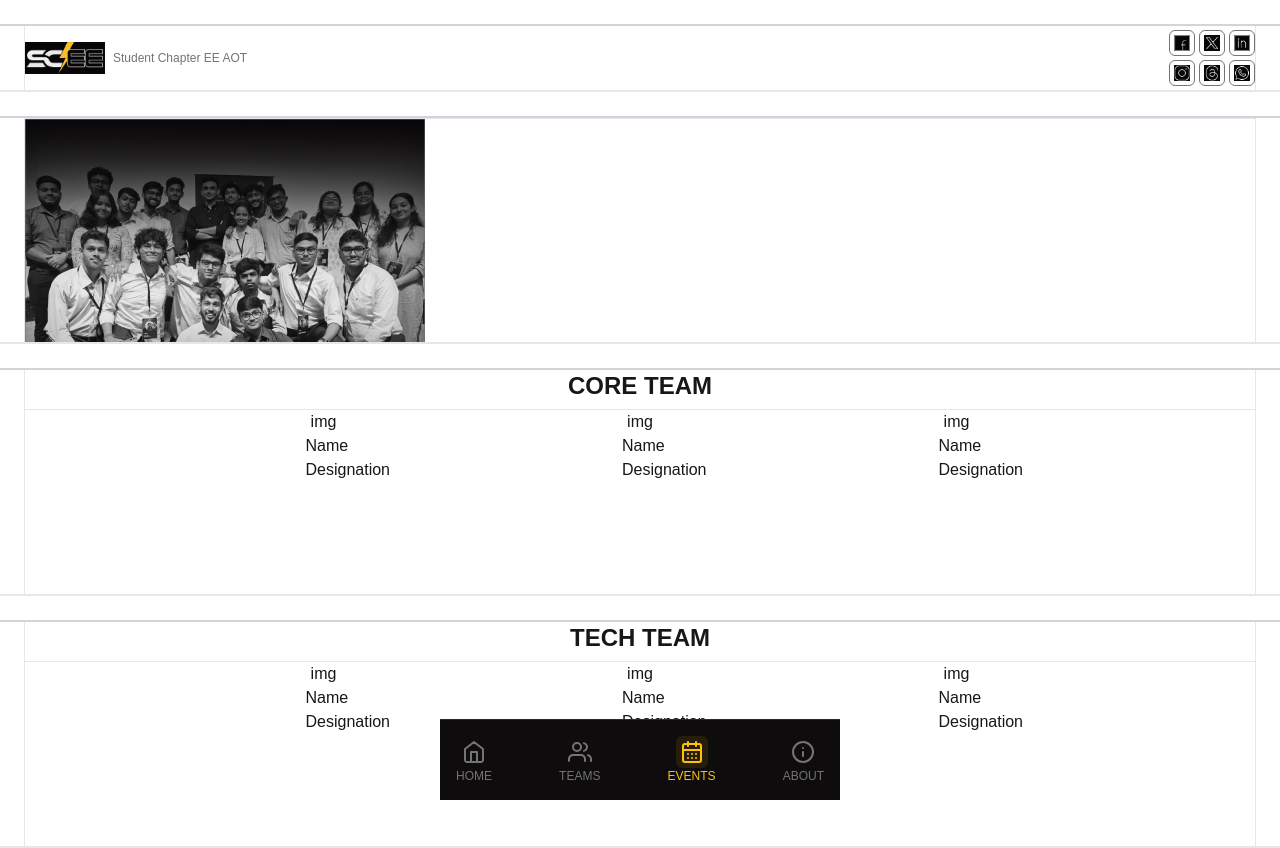
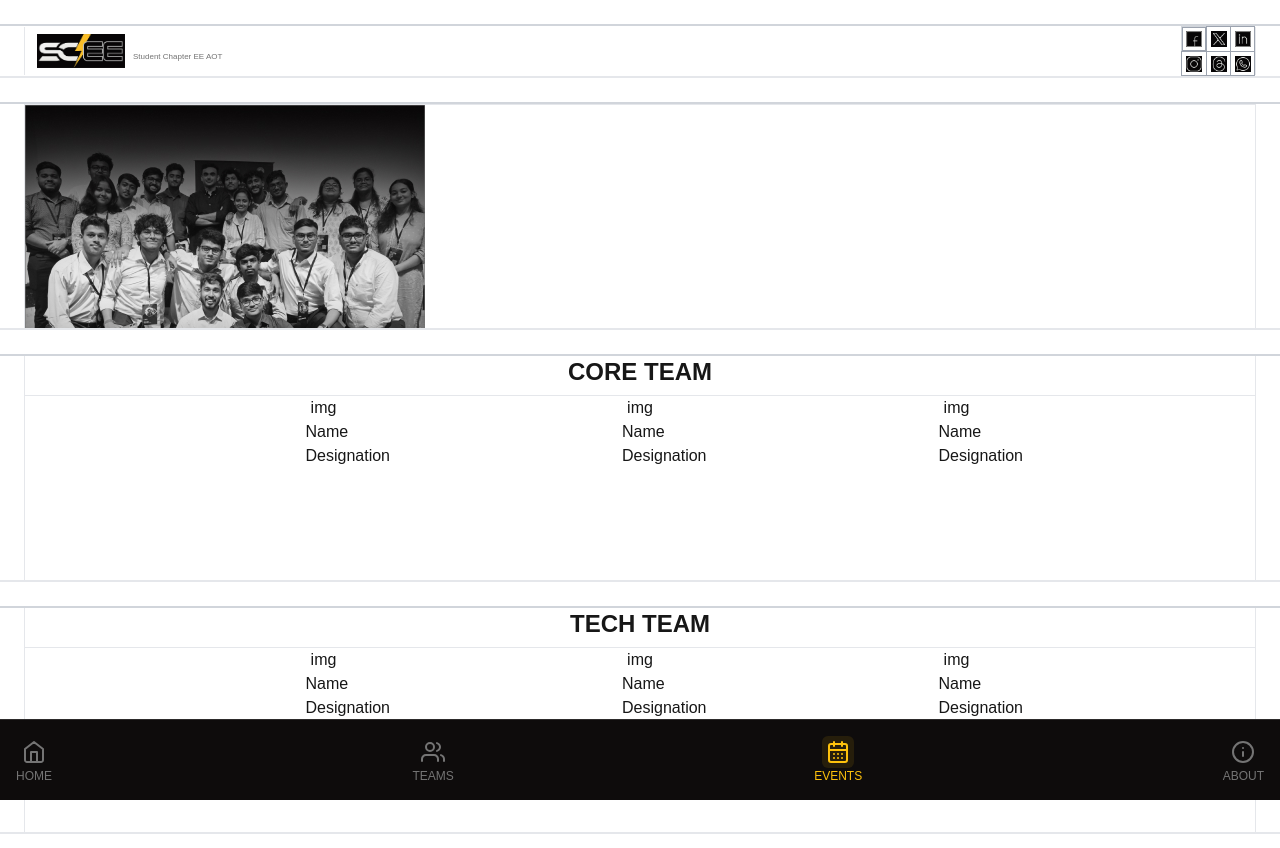
Before and after one commit to iei-scee-aot/sceeaot-web, a Next.js app: page /team in a window 1280 px wide. Shown: the top 848 px of the page. Built offline with nearby package versions, Linux system fonts and the light colour scheme.

Commit message:
Header done.

```diff
--- a/src/app/_components/Header.jsx
+++ b/src/app/_components/Header.jsx
@@ -3,22 +3,29 @@ import Image from "next/image";
 const Header = () => {
   return (
     <header className="w-screen flex justify-between items-center">
-          <div className="flex items-center gap-2">
+          <div className=" flex justify-end items-baseline">
+            <div className="flex items-center gap-2">
             <Image
               src="/scee_logo.jpg"
               alt="SCEE Logo"
-              width={80}
-              height={40}
-              className="object-contain"
+              width={100}
+              height={50}
+              className="object-contain pl-3"
             />
-            <span className="text-xs text-[#747474]">
+            <div className="flex mt-3 items-baseline"><span className="text-[8px] text-[#747474]">
               Student Chapter EE AOT
-            </span>
+            </span></div>
+
           </div>
-          <div className="grid grid-cols-3 grid-rows-2 gap-1">
+          </div>
+          <div className=" flex items-center justify-center">
+          <table className="border border-gray-300 border-collapse">
+        <tbody>
+          <tr>
+            <td className="w-6 h-6 border flex items-center justify-center border-gray-400 text-xs font-semibold  text-center">
             <a
               href="#"
-              className="p-1 rounded-md border border-[#747474] text-[#747474]"
+              className=" text-[#747474]"
             >
               <img
                 src="/facebook.jpg"
@@ -26,15 +33,19 @@ const Header = () => {
                 className="w-4 h-4 object-contain"
               />
             </a>
+            </td>
+            <td className="w-6 h-6 border  border-gray-400 text-xs font-semibold  ">
             <a
               href="#"
-              className="p-1 rounded-md border border-[#747474] text-[#747474]"
+              className=" text-[#747474] flex items-center justify-center"
             >
-              <img src="/x.jpg" alt="X" className="w-4 h-4 object-contain" />
+              <img src="/x.jpg" alt="X" className="w-4 h-4 object-fill" />
             </a>
+            </td>
+            <td className="w-6 h-6 border border-gray-400 text-xs font-semibold  ">
             <a
               href="#"
-              className="p-1 rounded-md border border-[#747474] text-[#747474]"
+              className="flex items-center justify-center rounded-md  "
             >
               <img
                 src="/linkedin.jpg"
@@ -42,9 +53,13 @@ const Header = () => {
                 className="w-4 h-4 object-contain"
               />
             </a>
+            </td>
+          </tr>
+          <tr>
+            <td className="w-6 h-6 border border-gray-400 text-xs font-semibold  ">
             <a
               href="#"
-              className="p-1 rounded-md border border-[#747474] text-[#747474]"
+              className="flex justify-center items-center rounded-md  "
             >
               <img
                 src="/instagram.jpg"
@@ -52,9 +67,11 @@ const Header = () => {
                 className="w-4 h-4 object-contain"
               />
             </a>
+            </td>
+            <td className="w-6 h-6 border border-gray-400 text-xs font-semibold  ">
             <a
               href="#"
-              className="p-1 rounded-md border border-[#747474] text-[#747474]"
+              className="flex justify-center items-center rounded-md  "
             >
               <img
                 src="/threads.jpg"
@@ -62,9 +79,11 @@ const Header = () => {
                 className="w-4 h-4 object-contain"
               />
             </a>
+            </td>
+            <td className="w-6 h-6 border border-gray-400 text-xs font-semibold  ">
             <a
               href="#"
-              className="p-1 rounded-md border border-[#747474] text-[#747474]"
+              className="flex justify-center items-center rounded-md  "
             >
               <img
                 src="/whatsapp.jpg"
@@ -72,7 +91,24 @@ const Header = () => {
                 className="w-4 h-4 object-contain"
               />
             </a>
+            </td>
+          </tr>
+        </tbody>
+      </table>
           </div>
+
+
+
+
+
+          {/* <div className="grid grid-cols-3 grid-rows-2 ">
+
+
+
+
+
+
+          </div> */}
         </header>
   )
 }
--- /dev/null
+++ b/src/app/_components/Navbar.jsx
@@ -0,0 +1,120 @@
+import React from "react";
+import Link from "next/link";
+
+
+const Navbar = () => {
+  return (
+    <>
+        <nav className="fixed w-screen bottom-0 left-1/2 transform -translate-x-1/2  bg-[#0e0c0c] border-t border-[#747474]/30 z-50 p-4 flex justify-between items-center">
+        <Link
+          href="/"
+          className="flex flex-col items-center text-xs text-[#747474]"
+        >
+          <div className="p-1 rounded-md">
+            <svg
+              width="24"
+              height="24"
+              viewBox="0 0 24 24"
+              fill="none"
+              xmlns="http://www.w3.org/2000/svg"
+            >
+              <path
+                d="M9 22V12H15V22M3 9L12 2L21 9V20C21 20.5304 20.7893 21.0391 20.4142 21.4142C20.0391 21.7893 19.5304 22 19 22H5C4.46957 22 3.96086 21.7893 3.58579 21.4142C3.21071 21.0391 3 20.5304 3 20V9Z"
+                stroke="#747474"
+                strokeWidth="2"
+                strokeLinecap="round"
+                strokeLinejoin="round"
+              />
+            </svg>
+          </div>
+          HOME
+        </Link>
+        <Link
+          href="/teams"
+          className="flex flex-col items-center text-xs text-[#747474]"
+        >
+          <div className="p-1 rounded-md">
+            <svg
+              width="24"
+              height="24"
+              viewBox="0 0 24 24"
+              fill="none"
+              xmlns="http://www.w3.org/2000/svg"
+            >
+              <path
+                d="M17 21V19C17 17.9391 16.5786 16.9217 15.8284 16.1716C15.0783 15.4214 14.0609 15 13 15H5C3.93913 15 2.92172 15.4214 2.17157 16.1716C1.42143 16.9217 1 17.9391 1 19V21M23 21V19C22.9993 18.1137 22.7044 17.2528 22.1614 16.5523C21.6184 15.8519 20.8581 15.3516 20 15.13M16 3.13C16.8604 3.3503 17.623 3.8507 18.1676 4.55231C18.7122 5.25392 19.0078 6.11683 19.0078 7.005C19.0078 7.89317 18.7122 8.75608 18.1676 9.45769C17.623 10.1593 16.8604 10.6597 16 10.88M13 7C13 9.20914 11.2091 11 9 11C6.79086 11 5 9.20914 5 7C5 4.79086 6.79086 3 9 3C11.2091 3 13 4.79086 13 7Z"
+                stroke="#747474"
+                strokeWidth="2"
+                strokeLinecap="round"
+                strokeLinejoin="round"
+              />
+            </svg>
+          </div>
+          TEAMS
+        </Link>
+        <Link
+          href="/events"
+          className="flex flex-col items-center text-xs text-[#fec20c]"
+        >
+          <div className="p-1 rounded-md bg-[#fec20c]/10">
+            <svg
+              width="24"
+              height="24"
+              viewBox="0 0 24 24"
+              fill="none"
+              xmlns="http://www.w3.org/2000/svg"
+            >
+              <path
+                d="M19 4H5C3.89543 4 3 4.89543 3 6V20C3 21.1046 3.89543 22 5 22H19C20.1046 22 21 21.1046 21 20V6C21 4.89543 20.1046 4 19 4Z"
+                stroke="#fec20c"
+                strokeWidth="2"
+                strokeLinecap="round"
+                strokeLinejoin="round"
+              />
+              <path
+                d="M16 2V6M8 2V6M3 10H21M8 14H8.01M12 14H12.01M16 14H16.01M8 18H8.01M12 18H12.01M16 18H16.01"
+                stroke="#fec20c"
+                strokeWidth="2"
+                strokeLinecap="round"
+                strokeLinejoin="round"
+              />
+            </svg>
+          </div>
+          EVENTS
+        </Link>
+        <Link
+          href="/about"
+          className="flex flex-col items-center text-xs text-[#747474]"
+        >
+          <div className="p-1 rounded-md">
+            <svg
+              width="24"
+              height="24"
+              viewBox="0 0 24 24"
+              fill="none"
+              xmlns="http://www.w3.org/2000/svg"
+            >
+              <path
+                d="M12 22C17.5228 22 22 17.5228 22 12C22 6.47715 17.5228 2 12 2C6.47715 2 2 6.47715 2 12C2 17.5228 6.47715 22 12 22Z"
+                stroke="#747474"
+                strokeWidth="2"
+                strokeLinecap="round"
+                strokeLinejoin="round"
+              />
+              <path
+                d="M12 16V12M12 8H12.01"
+                stroke="#747474"
+                strokeWidth="2"
+                strokeLinecap="round"
+                strokeLinejoin="round"
+              />
+            </svg>
+          </div>
+          ABOUT
+        </Link>
+      </nav>
+    </>
+  )
+}
+
+export default Navbar
--- a/src/app/team/page.tsx
+++ b/src/app/team/page.tsx
@@ -4,6 +4,7 @@ import Card from "./_components/Card"
 import Footer from "../_components/Footer";
 import Header from "../_components/Header";
 import Divider from "./_components/Divider";
+import Navbar from "../_components/Navbar";
 import Image from "next/image";
 const Page = () => {
   return (
@@ -11,9 +12,9 @@ const Page = () => {
       <Divider />
       {/* <Header /> */}
       <div className="w-screen flex justify-between align-middle items-center border-b-2">
-        <div className="px-3 border-r-[0.5px] h-16"></div>
+        <div className="px-3 border-r-[0.5px] h-12"></div>
         <Header/>
-        <div className="px-3 border-l-[0.5px] h-16"></div>
+        <div className="px-3 border-l-[0.5px] h-12"></div>
       </div>
       <Divider />
       {/*prev team*/}
@@ -157,114 +158,7 @@ const Page = () => {
 
 
 
-      <nav className="fixed bottom-0 left-1/2 transform -translate-x-1/2 w-[25rem] bg-[#0e0c0c] border-t border-[#747474]/30 z-50 p-4 flex justify-between items-center">
-        <Link
-          href="/"
-          className="flex flex-col items-center text-xs text-[#747474]"
-        >
-          <div className="p-1 rounded-md">
-            <svg
-              width="24"
-              height="24"
-              viewBox="0 0 24 24"
-              fill="none"
-              xmlns="http://www.w3.org/2000/svg"
-            >
-              <path
-                d="M9 22V12H15V22M3 9L12 2L21 9V20C21 20.5304 20.7893 21.0391 20.4142 21.4142C20.0391 21.7893 19.5304 22 19 22H5C4.46957 22 3.96086 21.7893 3.58579 21.4142C3.21071 21.0391 3 20.5304 3 20V9Z"
-                stroke="#747474"
-                strokeWidth="2"
-                strokeLinecap="round"
-                strokeLinejoin="round"
-              />
-            </svg>
-          </div>
-          HOME
-        </Link>
-        <Link
-          href="/teams"
-          className="flex flex-col items-center text-xs text-[#747474]"
-        >
-          <div className="p-1 rounded-md">
-            <svg
-              width="24"
-              height="24"
-              viewBox="0 0 24 24"
-              fill="none"
-              xmlns="http://www.w3.org/2000/svg"
-            >
-              <path
-                d="M17 21V19C17 17.9391 16.5786 16.9217 15.8284 16.1716C15.0783 15.4214 14.0609 15 13 15H5C3.93913 15 2.92172 15.4214 2.17157 16.1716C1.42143 16.9217 1 17.9391 1 19V21M23 21V19C22.9993 18.1137 22.7044 17.2528 22.1614 16.5523C21.6184 15.8519 20.8581 15.3516 20 15.13M16 3.13C16.8604 3.3503 17.623 3.8507 18.1676 4.55231C18.7122 5.25392 19.0078 6.11683 19.0078 7.005C19.0078 7.89317 18.7122 8.75608 18.1676 9.45769C17.623 10.1593 16.8604 10.6597 16 10.88M13 7C13 9.20914 11.2091 11 9 11C6.79086 11 5 9.20914 5 7C5 4.79086 6.79086 3 9 3C11.2091 3 13 4.79086 13 7Z"
-                stroke="#747474"
-                strokeWidth="2"
-                strokeLinecap="round"
-                strokeLinejoin="round"
-              />
-            </svg>
-          </div>
-          TEAMS
-        </Link>
-        <Link
-          href="/events"
-          className="flex flex-col items-center text-xs text-[#fec20c]"
-        >
-          <div className="p-1 rounded-md bg-[#fec20c]/10">
-            <svg
-              width="24"
-              height="24"
-              viewBox="0 0 24 24"
-              fill="none"
-              xmlns="http://www.w3.org/2000/svg"
-            >
-              <path
-                d="M19 4H5C3.89543 4 3 4.89543 3 6V20C3 21.1046 3.89543 22 5 22H19C20.1046 22 21 21.1046 21 20V6C21 4.89543 20.1046 4 19 4Z"
-                stroke="#fec20c"
-                strokeWidth="2"
-                strokeLinecap="round"
-                strokeLinejoin="round"
-              />
-              <path
-                d="M16 2V6M8 2V6M3 10H21M8 14H8.01M12 14H12.01M16 14H16.01M8 18H8.01M12 18H12.01M16 18H16.01"
-                stroke="#fec20c"
-                strokeWidth="2"
-                strokeLinecap="round"
-                strokeLinejoin="round"
-              />
-            </svg>
-          </div>
-          EVENTS
-        </Link>
-        <Link
-          href="/about"
-          className="flex flex-col items-center text-xs text-[#747474]"
-        >
-          <div className="p-1 rounded-md">
-            <svg
-              width="24"
-              height="24"
-              viewBox="0 0 24 24"
-              fill="none"
-              xmlns="http://www.w3.org/2000/svg"
-            >
-              <path
-                d="M12 22C17.5228 22 22 17.5228 22 12C22 6.47715 17.5228 2 12 2C6.47715 2 2 6.47715 2 12C2 17.5228 6.47715 22 12 22Z"
-                stroke="#747474"
-                strokeWidth="2"
-                strokeLinecap="round"
-                strokeLinejoin="round"
-              />
-              <path
-                d="M12 16V12M12 8H12.01"
-                stroke="#747474"
-                strokeWidth="2"
-                strokeLinecap="round"
-                strokeLinejoin="round"
-              />
-            </svg>
-          </div>
-          ABOUT
-        </Link>
-      </nav>
+      <Navbar />
     </>
   );
 };
```
